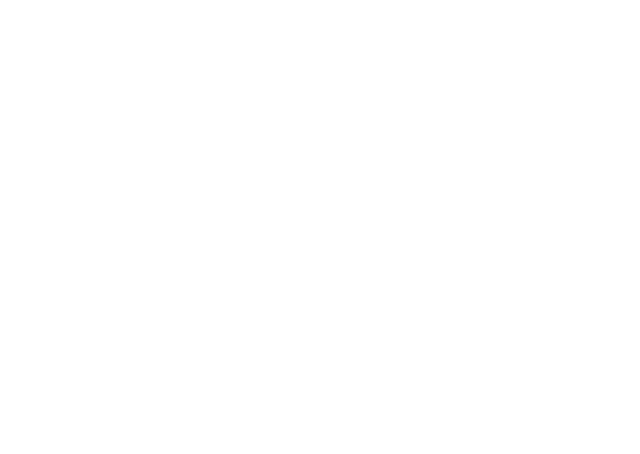
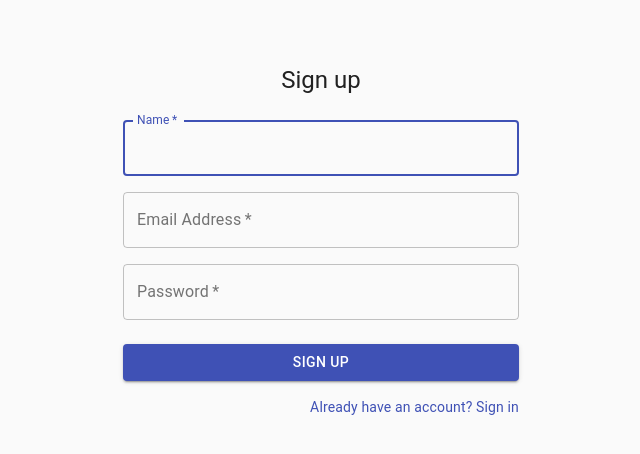
Before and after one commit to rezwan-hossain/test-react-client, a React (Create React App) app in the folder client/: page /signup in a window 1280 px wide. Shown: the top 454 px of the page, without its empty margins (319-959 px from the left). Built offline with nearby package versions, Linux system fonts and the light colour scheme.

Commit message:
some styly

```diff
--- /dev/null
+++ b/client/src/login.js
@@ -0,0 +1,96 @@
+import React from "react";
+import Button from "@material-ui/core/Button";
+import CssBaseline from "@material-ui/core/CssBaseline";
+import TextField from "@material-ui/core/TextField";
+import FormControlLabel from "@material-ui/core/FormControlLabel";
+import Checkbox from "@material-ui/core/Checkbox";
+import Link from "@material-ui/core/Link";
+import Grid from "@material-ui/core/Grid";
+import Box from "@material-ui/core/Box";
+import Typography from "@material-ui/core/Typography";
+import { makeStyles } from "@material-ui/core/styles";
+import Container from "@material-ui/core/Container";
+
+const useStyles = makeStyles((theme) => ({
+  paper: {
+    marginTop: theme.spacing(8),
+    display: "flex",
+    flexDirection: "column",
+    alignItems: "center",
+  },
+  avatar: {
+    margin: theme.spacing(1),
+    backgroundColor: theme.palette.secondary.main,
+  },
+  form: {
+    width: "100%", // Fix IE 11 issue.
+    marginTop: theme.spacing(1),
+  },
+  submit: {
+    margin: theme.spacing(3, 0, 2),
+  },
+}));
+
+export default function SignIn() {
+  const classes = useStyles();
+
+  return (
+    <Container component="main" maxWidth="xs">
+      <CssBaseline />
+      <div className={classes.paper}>
+        <Typography component="h1" variant="h5">
+          Sign in
+        </Typography>
+        <form className={classes.form} noValidate>
+          <TextField
+            variant="outlined"
+            margin="normal"
+            required
+            fullWidth
+            id="email"
+            label="Email Address"
+            name="email"
+            autoComplete="email"
+            autoFocus
+          />
+          <TextField
+            variant="outlined"
+            margin="normal"
+            required
+            fullWidth
+            name="password"
+            label="Password"
+            type="password"
+            id="password"
+            autoComplete="current-password"
+          />
+          <FormControlLabel
+            control={<Checkbox value="remember" color="primary" />}
+            label="Remember me"
+          />
+          <Button
+            type="submit"
+            fullWidth
+            variant="contained"
+            color="primary"
+            className={classes.submit}
+          >
+            Sign In
+          </Button>
+          <Grid container>
+            <Grid item xs>
+              <Link href="#" variant="body2">
+                Forgot password?
+              </Link>
+            </Grid>
+            <Grid item>
+              <Link href="#" variant="body2">
+                {"Don't have an account? Sign Up"}
+              </Link>
+            </Grid>
+          </Grid>
+        </form>
+      </div>
+    </Container>
+  );
+}
--- a/client/src/nav.js
+++ b/client/src/nav.js
@@ -1,20 +1,25 @@
-import React from 'react';
-import {Link} from 'react-router-dom';
+import React from "react";
+import { Link } from "react-router-dom";
 
-const Nav = ()=>{
-    return(
+const Nav = () => {
+  return (
     <nav>
       <ul>
         <li>
-                <Link to='/'>Home</Link>
+          <Link to="/">Home</Link>
         </li>
         <li>
           <Link to="create">Create</Link>
         </li>
+        <li>
+          <Link to="signup">Sign up</Link>
+        </li>
+        <li>
+          <Link to="login">Sign in</Link>
+        </li>
       </ul>
     </nav>
-    )
-}
-
+  );
+};
 
 export default Nav;
--- a/client/src/routes.js
+++ b/client/src/routes.js
@@ -4,6 +4,8 @@
 import Create from "./create";
 import SinglePost from "./singlePost";
 import UpdatePost from "./updatePost";
+import SignUp from "./signup";
+import SignIn from "./login";
 
 const Routes = () => {
   return (
@@ -11,6 +13,8 @@
       <Switch>
         <Route path="/" exact component={App} />
         <Route path="/create" exact component={Create} />
+        <Route path="/signup" exact component={SignUp} />
+        <Route path="/login" exact component={SignIn} />
         <Route path="/post/:slug" exact component={SinglePost} />
         <Route path="/update/:slug" exact component={UpdatePost} />
       </Switch>
--- /dev/null
+++ b/client/src/signup.js
@@ -0,0 +1,104 @@
+import React from "react";
+import Avatar from "@material-ui/core/Avatar";
+import Button from "@material-ui/core/Button";
+import CssBaseline from "@material-ui/core/CssBaseline";
+import TextField from "@material-ui/core/TextField";
+import FormControlLabel from "@material-ui/core/FormControlLabel";
+import Checkbox from "@material-ui/core/Checkbox";
+import Link from "@material-ui/core/Link";
+import Grid from "@material-ui/core/Grid";
+import Box from "@material-ui/core/Box";
+import Typography from "@material-ui/core/Typography";
+import { makeStyles } from "@material-ui/core/styles";
+import Container from "@material-ui/core/Container";
+
+const useStyles = makeStyles((theme) => ({
+  paper: {
+    marginTop: theme.spacing(8),
+    display: "flex",
+    flexDirection: "column",
+    alignItems: "center",
+  },
+  avatar: {
+    margin: theme.spacing(1),
+    backgroundColor: theme.palette.secondary.main,
+  },
+  form: {
+    width: "100%", // Fix IE 11 issue.
+    marginTop: theme.spacing(3),
+  },
+  submit: {
+    margin: theme.spacing(3, 0, 2),
+  },
+}));
+
+export default function SignUp() {
+  const classes = useStyles();
+
+  return (
+    <Container component="main" maxWidth="xs">
+      <CssBaseline />
+      <div className={classes.paper}>
+        <Typography component="h1" variant="h5">
+          Sign up
+        </Typography>
+        <form className={classes.form} noValidate>
+          <Grid container spacing={2}>
+            <Grid item xs={12}>
+              <TextField
+                autoComplete="fname"
+                name="Name"
+                variant="outlined"
+                required
+                fullWidth
+                id="Name"
+                label="Name"
+                autoFocus
+              />
+            </Grid>
+
+            <Grid item xs={12}>
+              <TextField
+                variant="outlined"
+                required
+                fullWidth
+                id="email"
+                label="Email Address"
+                name="email"
+                autoComplete="email"
+              />
+            </Grid>
+            <Grid item xs={12}>
+              <TextField
+                variant="outlined"
+                required
+                fullWidth
+                name="password"
+                label="Password"
+                type="password"
+                id="password"
+                autoComplete="current-password"
+              />
+            </Grid>
+          </Grid>
+          <Button
+            type="submit"
+            fullWidth
+            variant="contained"
+            color="primary"
+            className={classes.submit}
+          >
+            Sign Up
+          </Button>
+          <Grid container justify="flex-end">
+            <Grid item>
+              <Link href="#" variant="body2">
+                Already have an account? Sign in
+              </Link>
+            </Grid>
+          </Grid>
+        </form>
+      </div>
+    </Container>
+  );
+}
```
Lines whose indentation alone changed are shown as unchanged.
